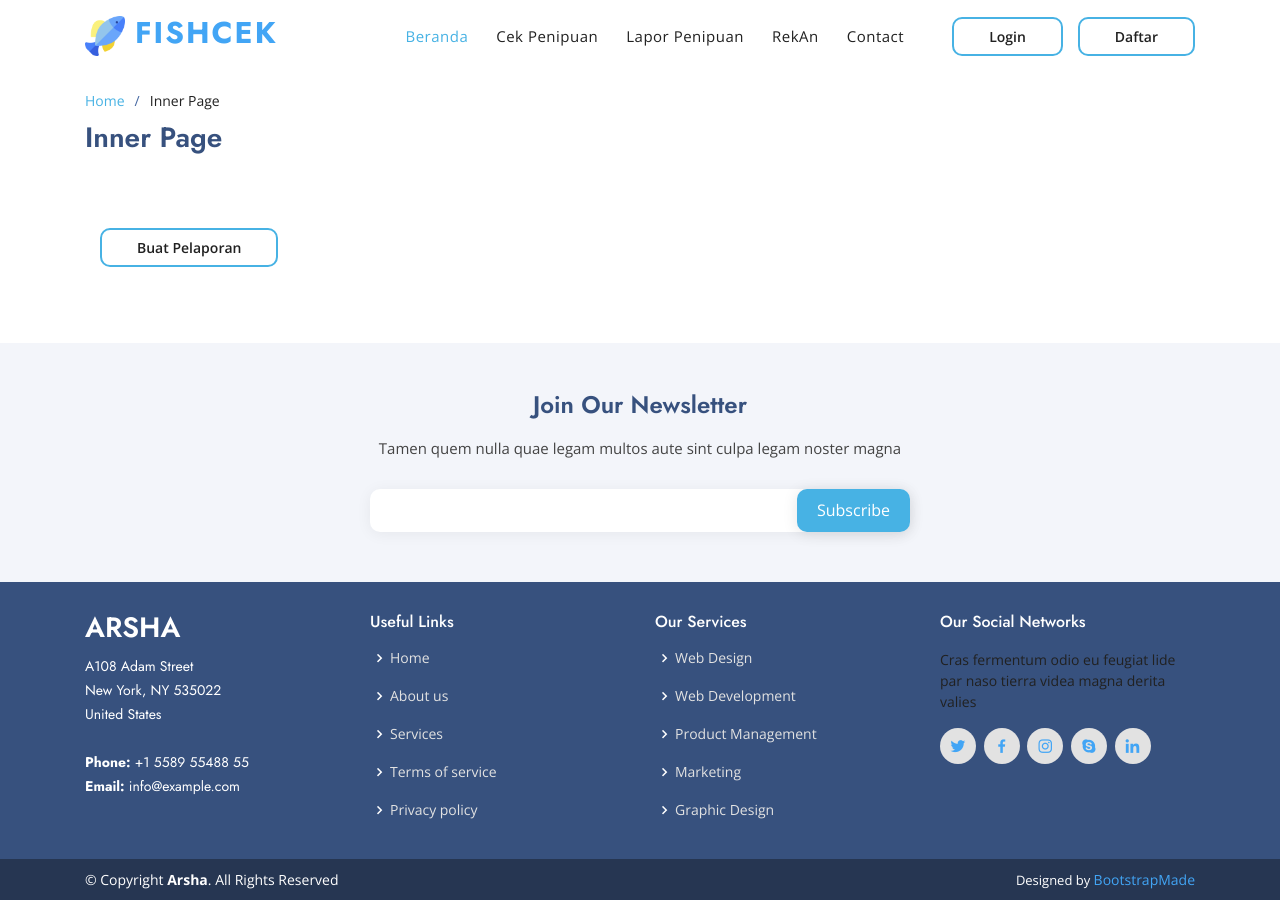
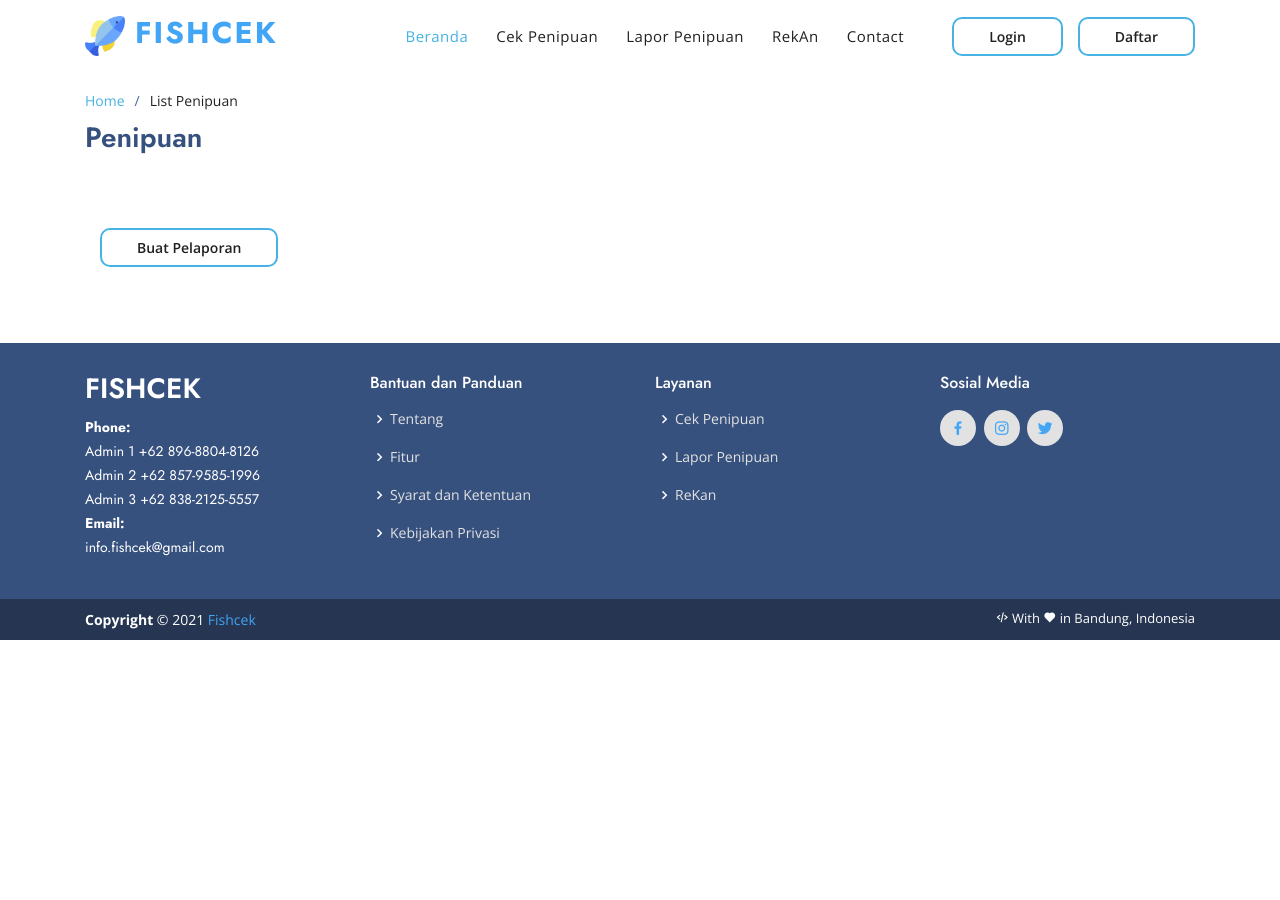
Before and after one commit to fishcek/viewFishcek, a plain HTML site: page penipuan.html in a window 1280 px wide. After the commit the page ends 800 px from the top, so only its background shows below. Drawn offline with nearby package versions, Linux system fonts and the light colour scheme.

Commit message:
perubahan menu penipuan

```diff
--- a/penipuan.html
+++ b/penipuan.html
@@ -89,9 +89,9 @@
 
         <ol>
           <li><a href="index.html">Home</a></li>
-          <li>Inner Page</li>
+          <li>List Penipuan</li>
         </ol>
-        <h2>Inner Page</h2>
+        <h2>Penipuan</h2>
 
       </div>
     </section><!-- End Breadcrumbs -->
@@ -107,9 +107,9 @@
   </main><!-- End #main -->
 
   <!-- ======= Footer ======= -->
-  <footer id="footer">
+   <footer id="footer">
 
-    <div class="footer-newsletter">
+    <!--<div class="footer-newsletter">
       <div class="container">
         <div class="row justify-content-center">
           <div class="col-lg-6">
@@ -121,54 +121,51 @@
           </div>
         </div>
       </div>
-    </div>
+    </div>-->
 
     <div class="footer-top">
       <div class="container">
         <div class="row">
 
           <div class="col-lg-3 col-md-6 footer-contact">
-            <h3>Arsha</h3>
+            <h3>Fishcek</h3>
             <p>
-              A108 Adam Street <br>
-              New York, NY 535022<br>
-              United States <br><br>
-              <strong>Phone:</strong> +1 5589 55488 55<br>
-              <strong>Email:</strong> info@example.com<br>
+              <strong>Phone:</strong>
+                <br>Admin 1 +62 896-8804-8126
+                <br>Admin 2 +62 857-9585-1996
+                <br>Admin 3 +62 838-2125-5557<br>
+              <strong>Email:</strong>
+                <br>info.fishcek@gmail.com<br>
             </p>
           </div>
 
           <div class="col-lg-3 col-md-6 footer-links">
-            <h4>Useful Links</h4>
+            <h4>Bantuan dan Panduan</h4>
             <ul>
-              <li><i class="bx bx-chevron-right"></i> <a href="#">Home</a></li>
-              <li><i class="bx bx-chevron-right"></i> <a href="#">About us</a></li>
-              <li><i class="bx bx-chevron-right"></i> <a href="#">Services</a></li>
-              <li><i class="bx bx-chevron-right"></i> <a href="#">Terms of service</a></li>
-              <li><i class="bx bx-chevron-right"></i> <a href="#">Privacy policy</a></li>
+              <li><i class="bx bx-chevron-right"></i><a href="#">Tentang </a></li>
+              <li><i class="bx bx-chevron-right"></i><a href="#">Fitur</a></li>
+              <li><i class="bx bx-chevron-right"></i><a href="#">Syarat dan Ketentuan</a></li>
+              <li><i class="bx bx-chevron-right"></i><a href="#">Kebijakan Privasi</a></li>
             </ul>
           </div>
 
           <div class="col-lg-3 col-md-6 footer-links">
-            <h4>Our Services</h4>
+            <h4>Layanan</h4>
             <ul>
-              <li><i class="bx bx-chevron-right"></i> <a href="#">Web Design</a></li>
-              <li><i class="bx bx-chevron-right"></i> <a href="#">Web Development</a></li>
-              <li><i class="bx bx-chevron-right"></i> <a href="#">Product Management</a></li>
-              <li><i class="bx bx-chevron-right"></i> <a href="#">Marketing</a></li>
-              <li><i class="bx bx-chevron-right"></i> <a href="#">Graphic Design</a></li>
+              <li><i class="bx bx-chevron-right"></i><a href="#">Cek Penipuan</a></li>
+              <li><i class="bx bx-chevron-right"></i><a href="#">Lapor Penipuan</a></li>
+              <li><i class="bx bx-chevron-right"></i><a href="#">ReKan</a></li>
             </ul>
           </div>
 
           <div class="col-lg-3 col-md-6 footer-links">
-            <h4>Our Social Networks</h4>
-            <p>Cras fermentum odio eu feugiat lide par naso tierra videa magna derita valies</p>
-            <div class="social-links mt-3">
-              <a href="#" class="twitter"><i class="bx bxl-twitter"></i></a>
-              <a href="#" class="facebook"><i class="bx bxl-facebook"></i></a>
-              <a href="#" class="instagram"><i class="bx bxl-instagram"></i></a>
-              <a href="#" class="google-plus"><i class="bx bxl-skype"></i></a>
-              <a href="#" class="linkedin"><i class="bx bxl-linkedin"></i></a>
+            <h4>Sosial Media</h4>
+            <div class="social-links">
+              <a href="https://www.facebook.com/fishcek.fishcek.9" class="facebook" target="blank"><i class="bx bxl-facebook"></i></a>
+              <a href="https://www.instagram.com/fishcek_/" class="instagram" target="blank"><i class="bx bxl-instagram"></i></a>
+              <a href="#" class="twitter" target="blank"><i class="bx bxl-twitter"></i></a>
+              <!--<a href="#" class="google-plus"><i class="bx bxl-skype"></i></a>
+              <a href="#" class="linkedin"><i class="bx bxl-linkedin"></i></a>-->
             </div>
           </div>
 
@@ -178,14 +175,14 @@
 
     <div class="container footer-bottom clearfix">
       <div class="copyright">
-        &copy; Copyright <strong><span>Arsha</span></strong>. All Rights Reserved
+        <strong><span>Copyright</span></strong> &copy; 2021 <a href="index.html">Fishcek</a>
       </div>
       <div class="credits">
         <!-- All the links in the footer should remain intact. -->
         <!-- You can delete the links only if you purchased the pro version. -->
         <!-- Licensing information: https://bootstrapmade.com/license/ -->
         <!-- Purchase the pro version with working PHP/AJAX contact form: https://bootstrapmade.com/arsha-free-bootstrap-html-template-corporate/ -->
-        Designed by <a href="https://bootstrapmade.com/">BootstrapMade</a>
+        <div class="icon"><i class="bx bx-code-alt"></i> With <i class="bx bxs-heart"></i> in Bandung, Indonesia</div>
       </div>
     </div>
   </footer><!-- End Footer -->
```
